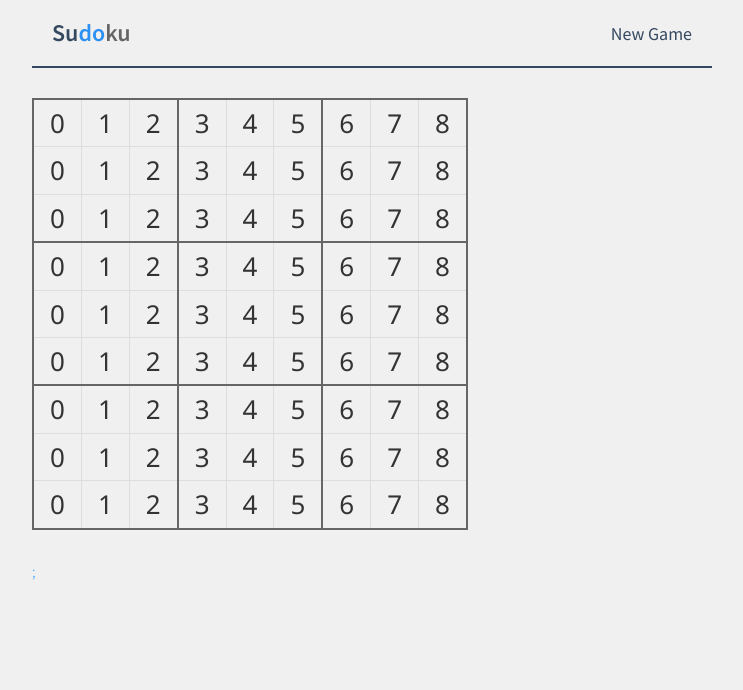
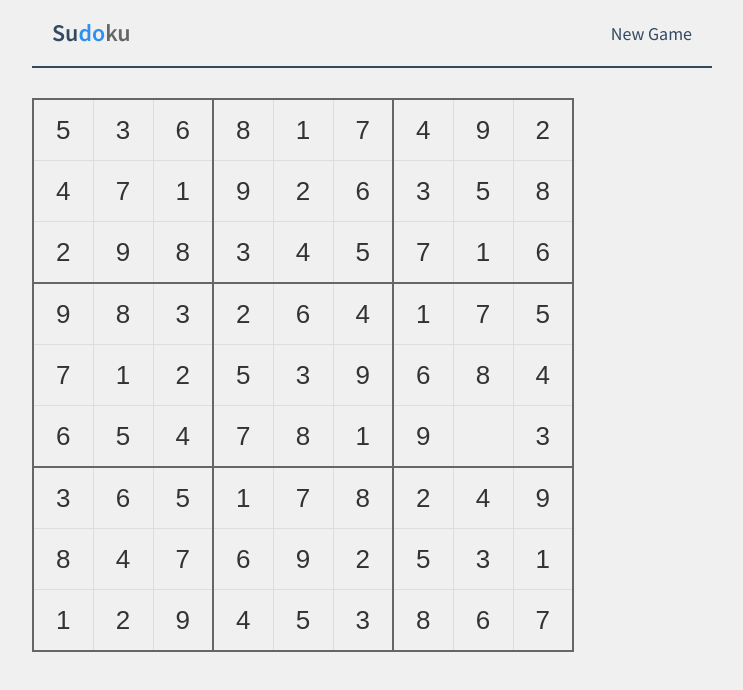
Before and after one commit to Mahmoudkhoder01/sudoku-challenge, a React (Create React App) app: page / in a window 1280 px wide. Shown: the top 690 px of the page, without its empty margins (268-1011 px from the left). Built offline with nearby package versions, Linux system fonts and the light colour scheme.

Commit message:
finish the functionality of the creating sudoku game

```diff
--- a/src/components/GameTable/GameTable.css
+++ b/src/components/GameTable/GameTable.css
@@ -7,7 +7,7 @@
 }
 
 .game_row {
-  height: 40px;
+  height: 60px;
 }
 
 .game_row:nth-child(3n) {
@@ -16,11 +16,38 @@
 
 .game_cell {
   border: 1px solid var(--color-grey-light);
-  padding: 12px 16px;
   cursor: pointer;
   color: #333333;
+  text-align: center;
+  width: 60px;
+  height: 60px;
+  line-height: 60px;
+  box-sizing: border-box;
 }
 
 .game_cell:nth-child(3n) {
   border-right: 2px solid var(--color-grey-dark);
 }
+
+.sudoku_cell {
+  background: transparent;
+  border: none;
+  outline: none;
+  color: inherit;
+  width: 100%;
+  height: 100%;
+  text-align: center;
+  line-height: normal;
+  font-size: inherit;
+}
+
+.sudoku_cell::-webkit-outer-spin-button,
+.sudoku_cell::-webkit-inner-spin-button {
+  -webkit-appearance: none;
+  margin: 0;
+}
+
+.sudoku_cell[type="number"] {
+  -moz-appearance: textfield;
+  appearance: textfield;
+}
--- a/src/components/GameTable/GameTable.tsx
+++ b/src/components/GameTable/GameTable.tsx
@@ -1,17 +1,186 @@
+import { useState, useEffect } from "react";
 import "./GameTable.css";
 
 const GameTable = () => {
-  const rows = [0, 1, 2, 3, 4, 5, 6, 7, 8];
+  const [board, setBoard] = useState<number[][]>([]);
 
+  // Generate a valid Sudoku board
+  function isRowValid(board: number[][], rowIndex: number): boolean {
+    let numbersBitset = 0;
+
+    for (let i = 0; i < 9; i++) {
+      const cellValue = board[rowIndex][i];
+      if (cellValue == 0) {
+        continue;
+      }
+
+      if (numbersBitset & (1 << cellValue)) {
+        return false;
+      }
+
+      numbersBitset |= 1 << cellValue;
+    }
+
+    return true;
+  }
+
+  function isColumnValid(board: number[][], columnIndex: number): boolean {
+    let numbersBitset = 0;
+
+    for (let i = 0; i < 9; i++) {
+      const cellValue = board[i][columnIndex];
+      if (cellValue == 0) {
+        continue;
+      }
+
+      if (numbersBitset & (1 << cellValue)) {
+        return false;
+      }
+
+      numbersBitset |= 1 << cellValue;
+    }
+
+    return true;
+  }
+
+  function calcCellRealIndex(
+    subgridIndex: number,
+    cellIndex: number
+  ): [number, number] {
+    const startx = subgridIndex % 3;
+    const starty = Math.floor(subgridIndex / 3);
+
+    const cellx = cellIndex % 3;
+    const celly = Math.floor(cellIndex / 3);
+
+    return [startx * 3 + cellx, starty * 3 + celly];
+  }
+
+  function getSubgridValidCells(
+    board: number[][],
+    subgridIndex: number,
+    answer: number
+  ) {
+    const indicies: [number, number][] = [];
+
+    for (let i = 0; i < 9; i++) {
+      const cellIndex = calcCellRealIndex(subgridIndex, i);
+      const originalCellValue = board[cellIndex[1]][cellIndex[0]];
+
+      if (originalCellValue != 0) {
+        continue;
+      }
+      board[cellIndex[1]][cellIndex[0]] = answer;
+
+      if (
+        isRowValid(board, cellIndex[1]) &&
+        isColumnValid(board, cellIndex[0])
+      ) {
+        indicies.push(cellIndex);
+      }
+
+      board[cellIndex[1]][cellIndex[0]] = originalCellValue;
+    }
+
+    return indicies;
+  }
+
+  function randrange(min: number, max: number): number {
+    return Math.floor(Math.random() * (max - min) + min);
+  }
+
+  function generateBoard(): number[][] {
+    function generateBoardUncertain(): number[][] | null {
+      const board: number[][] = [];
+
+      for (let j = 0; j < 9; j++) {
+        const row: number[] = [];
+        for (let i = 0; i < 9; i++) {
+          row.push(0);
+        }
+        board.push(row);
+      }
+
+      for (let digit = 1; digit <= 9; digit++) {
+        for (let subgridIndex = 0; subgridIndex < 9; subgridIndex++) {
+          const validCells = getSubgridValidCells(board, subgridIndex, digit);
+
+          if (validCells.length == 0) {
+            return null;
+          }
+
+          const cellIndex = randrange(0, validCells.length);
+          const cell = validCells[cellIndex];
+          board[cell[1]][cell[0]] = digit;
+        }
+      }
+
+      return board;
+    }
+
+    let board: number[][] | null = null;
+    while (board == null) {
+      board = generateBoardUncertain();
+    }
+
+    return board;
+  }
+
+  // Remove random cells to create a puzzle
+  function removeCellsFromBoard(board: number[][], numberOfCells: number) {
+    const availableCells: number[] = Array.from(
+      { length: 81 },
+      (_, index) => index
+    );
+
+    for (let i = 0; i < numberOfCells; i++) {
+      const cellListIndex = randrange(0, availableCells.length);
+      const cellIndex = availableCells[cellListIndex];
+
+      const cellX = cellIndex % 9;
+      const cellY = Math.floor(cellIndex / 9);
+
+      board[cellY][cellX] = 0;
+      availableCells.splice(cellListIndex, 1);
+    }
+  }
+
+  // Generate and set the initial Sudoku board
+  useEffect(() => {
+    const newBoard = generateBoard();
+
+    removeCellsFromBoard(newBoard, 1);
+
+    setBoard(newBoard);
+  }, []);
+
+  // Render the game board
   return (
     <section className="game">
       <table className="game_board">
         <tbody>
-          {rows.map((row) => (
-            <tr className="game_row" key={row}>
-              {rows.map((col) => (
-                <td className="game_cell" key={`${row}-${col}`}>
-                  {col}
+          {board.map((row, rowIndex) => (
+            <tr className="game_row" key={rowIndex}>
+              {row.map((cell, colIndex) => (
+                <td className="game_cell" key={`${rowIndex}-${colIndex}`}>
+                  <input
+                    type="text"
+                    maxLength={1}
+                    className="sudoku_cell"
+                    value={cell !== 0 ? cell : ""} // Set the value of the input
+                    onChange={(e) => {
+                      const value = parseInt(e.target.value, 10);
+                      if (value >= 1 && value <= 9) {
+                        const updatedBoard = [...board];
+                        updatedBoard[rowIndex][colIndex] = value;
+                        setBoard(updatedBoard);
+                      } else if (e.target.value === "") {
+                        const updatedBoard = [...board];
+                        updatedBoard[rowIndex][colIndex] = 0; // Handle clearing the cell
+                        setBoard(updatedBoard);
+                      }
+                    }}
+                  />
                 </td>
               ))}
             </tr>
```
